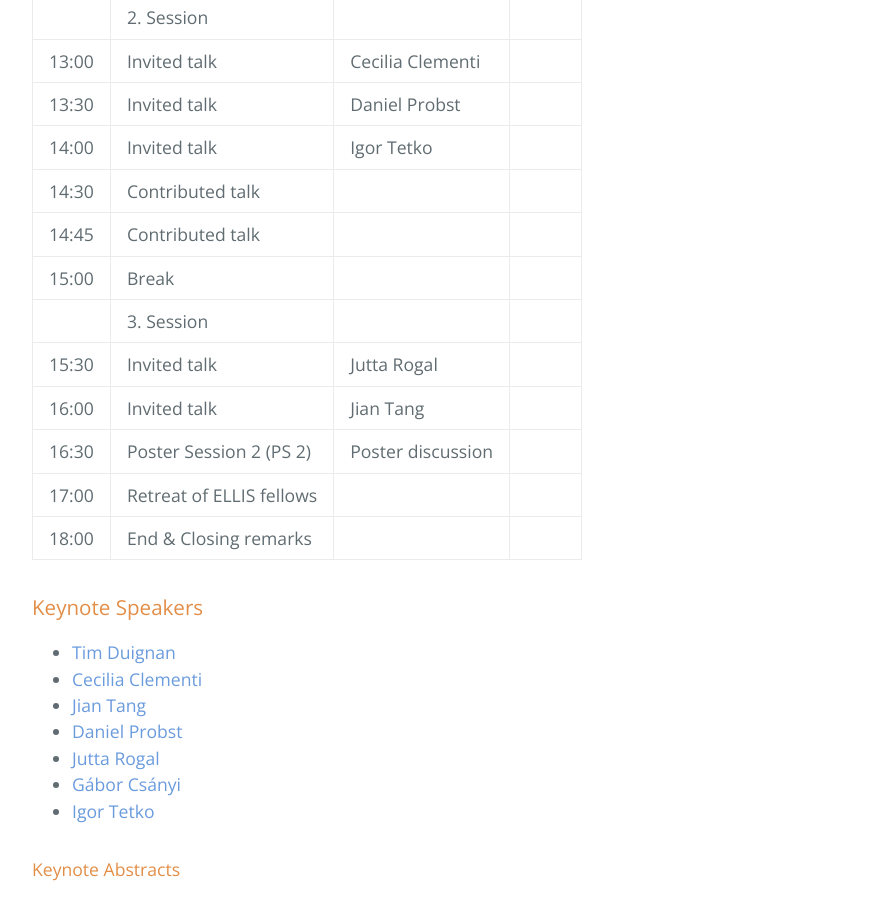
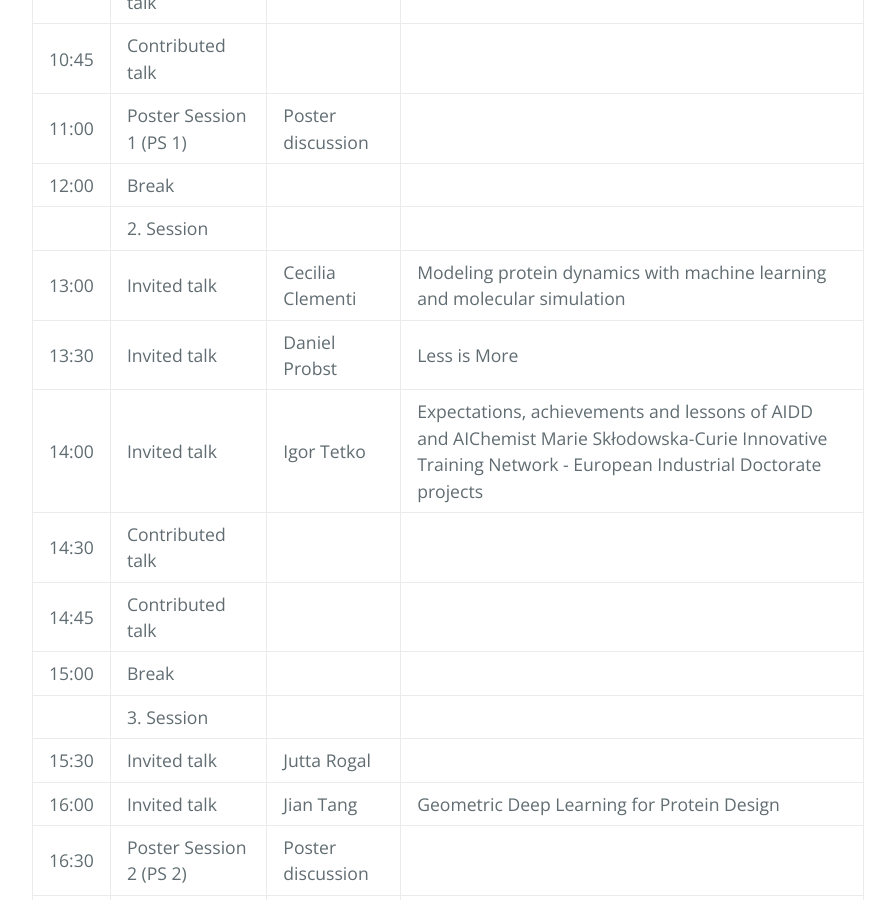
Before and after one commit to moleculediscovery/workshop2024, a Jekyll site: the page built from index.md, in a window 1280 px wide and 900 px high, scrolled down 1967 px. Shown: the whole window, without its empty margins (192-1087 px from the left). Built offline with Jekyll 4.4.1, drawn with Linux system fonts in a browser that asks for light colours; our own code applies the rules of GitHub Pages for plain Markdown files.

Commit message:
Update index.md

```diff
--- a/index.md
+++ b/index.md
@@ -30,15 +30,15 @@ Fri, Dec 6th, 09:00 am - 6:00 pm, CET; venue: Fritz Haber Institute of the Max P
 | 11:00             |	Poster Session 1 (PS 1)             | Poster discussion |	|
 | 12:00             |	Break             |				 |
 |              | 2. Session            |          |             	 |
-| 13:00             |	Invited talk             | Cecilia Clementi  | |
-| 13:30             |	Invited talk             | Daniel Probst |   |
-| 14:00             |	Invited talk             | Igor Tetko |	|
+| 13:00             |	Invited talk             | Cecilia Clementi  | Modeling protein dynamics with machine learning and molecular simulation|
+| 13:30             |	Invited talk             | Daniel Probst | Less is More  |
+| 14:00             |	Invited talk             | Igor Tetko |	Expectations, achievements and lessons of AIDD and AIChemist Marie Skłodowska-Curie Innovative Training Network - European Industrial Doctorate projects |
 | 14:30             |	Contributed talk             | |	|
 | 14:45             |	Contributed talk             |   |	|
 | 15:00             |	Break             |		 | |
 |              | 3. Session            |  |             	 |
 | 15:30             |	Invited talk             | Jutta Rogal |  |
-| 16:00             |	Invited talk             | Jian Tang |	 |
+| 16:00             |	Invited talk             | Jian Tang |	Geometric Deep Learning for Protein Design |
 | 16:30             |	Poster Session 2 (PS 2)             | Poster discussion   |	 |
 | 17:00             |	Retreat of ELLIS fellows         |  |	 |
 | 18:00             |	End & Closing remarks            |              | |
```
